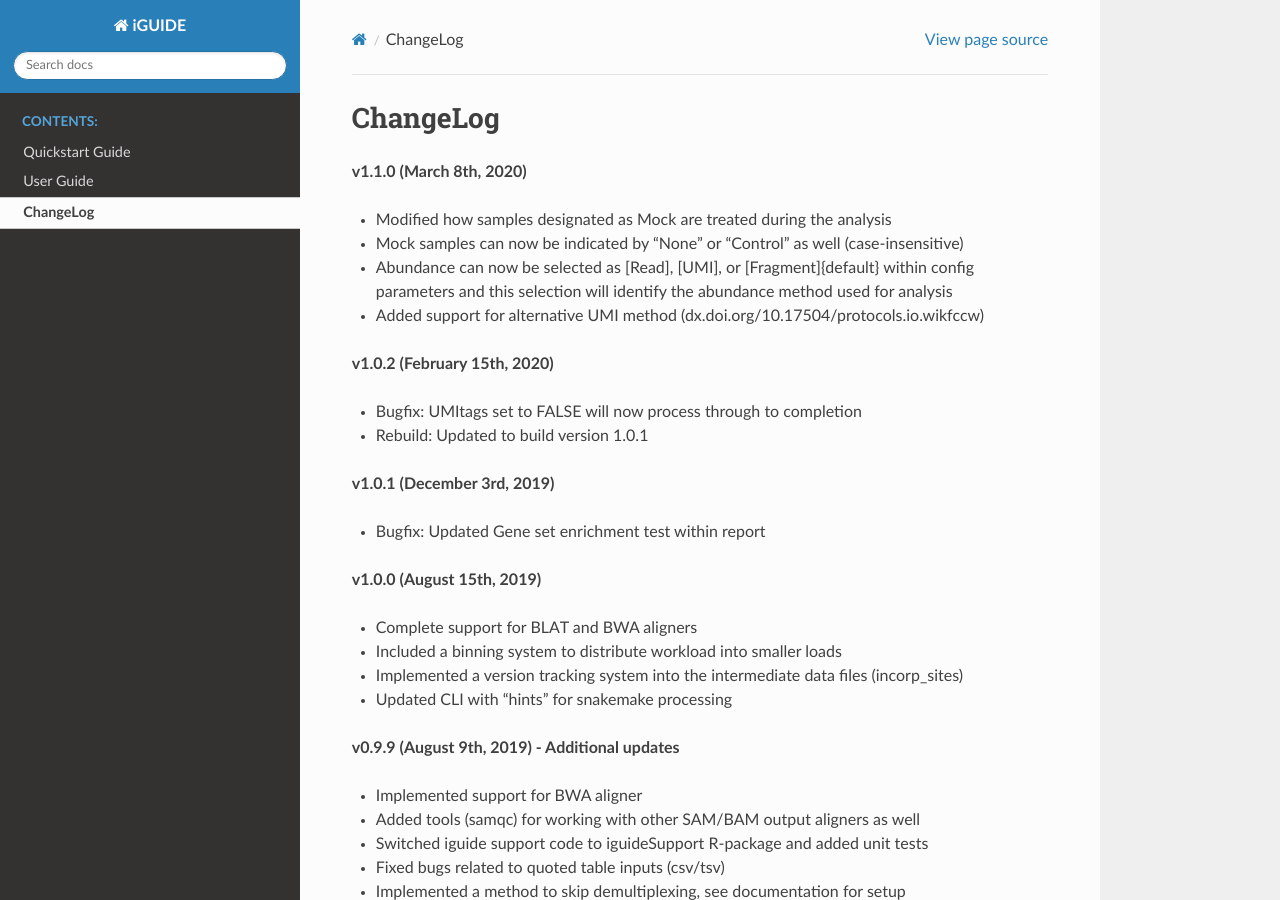
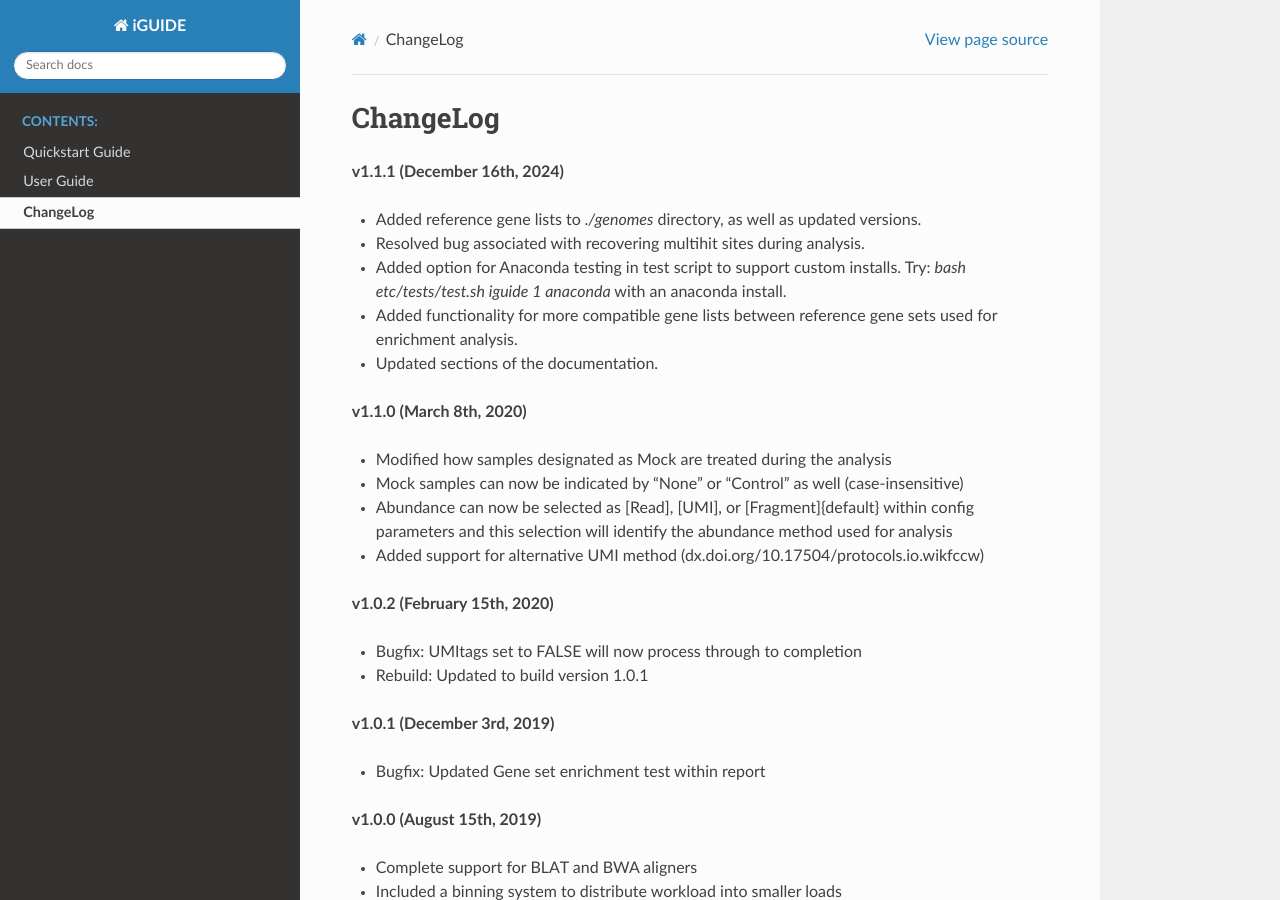
Before and after one commit to cnobles/iGUIDE, a Sphinx documentation site: the page built from docs/changelog.rst, in a window 1280 px wide and 900 px high. Built offline with Sphinx 7.4.7 and the Read the Docs theme 3.1.0, drawn with Linux system fonts in a browser that asks for light colours.

Commit message:
Updated changelog and readme with parts updated and dates.

```diff
--- a/docs/changelog.rst
+++ b/docs/changelog.rst
@@ -2,6 +2,14 @@
 
 ChangeLog
 =========
+
+**v1.1.1 (December 16th, 2024)**
+
+- Added reference gene lists to `./genomes` directory, as well as updated versions.
+- Resolved bug associated with recovering multihit sites during analysis.
+- Added option for Anaconda testing in test script to support custom installs. Try: `bash etc/tests/test.sh iguide 1 anaconda` with an anaconda install.
+- Added functionality for more compatible gene lists between reference gene sets used for enrichment analysis.
+- Updated sections of the documentation.
 
 **v1.1.0 (March 8th, 2020)**
 
```
Also changed, not shown: README.md (+3 -1 lines).
